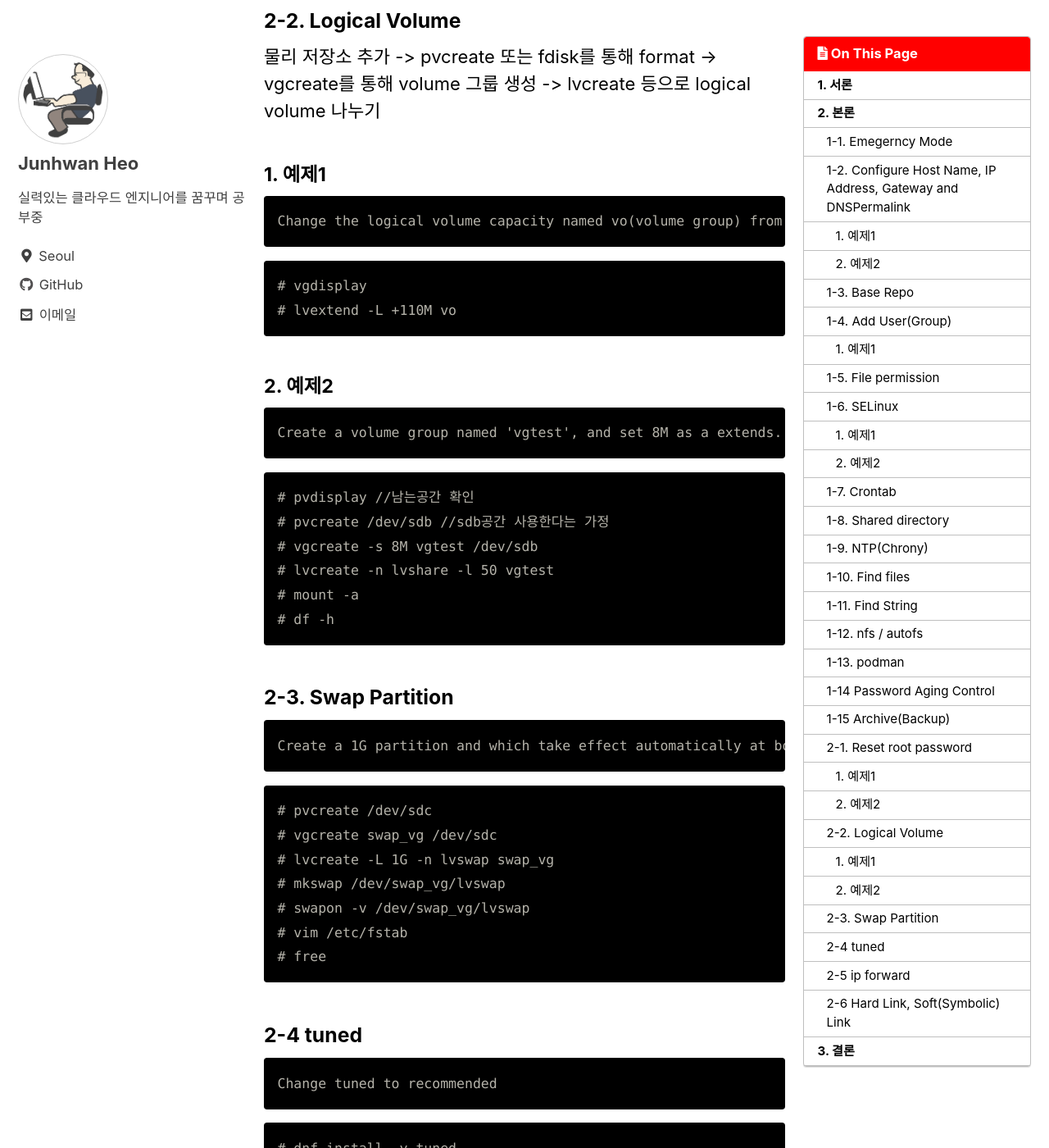
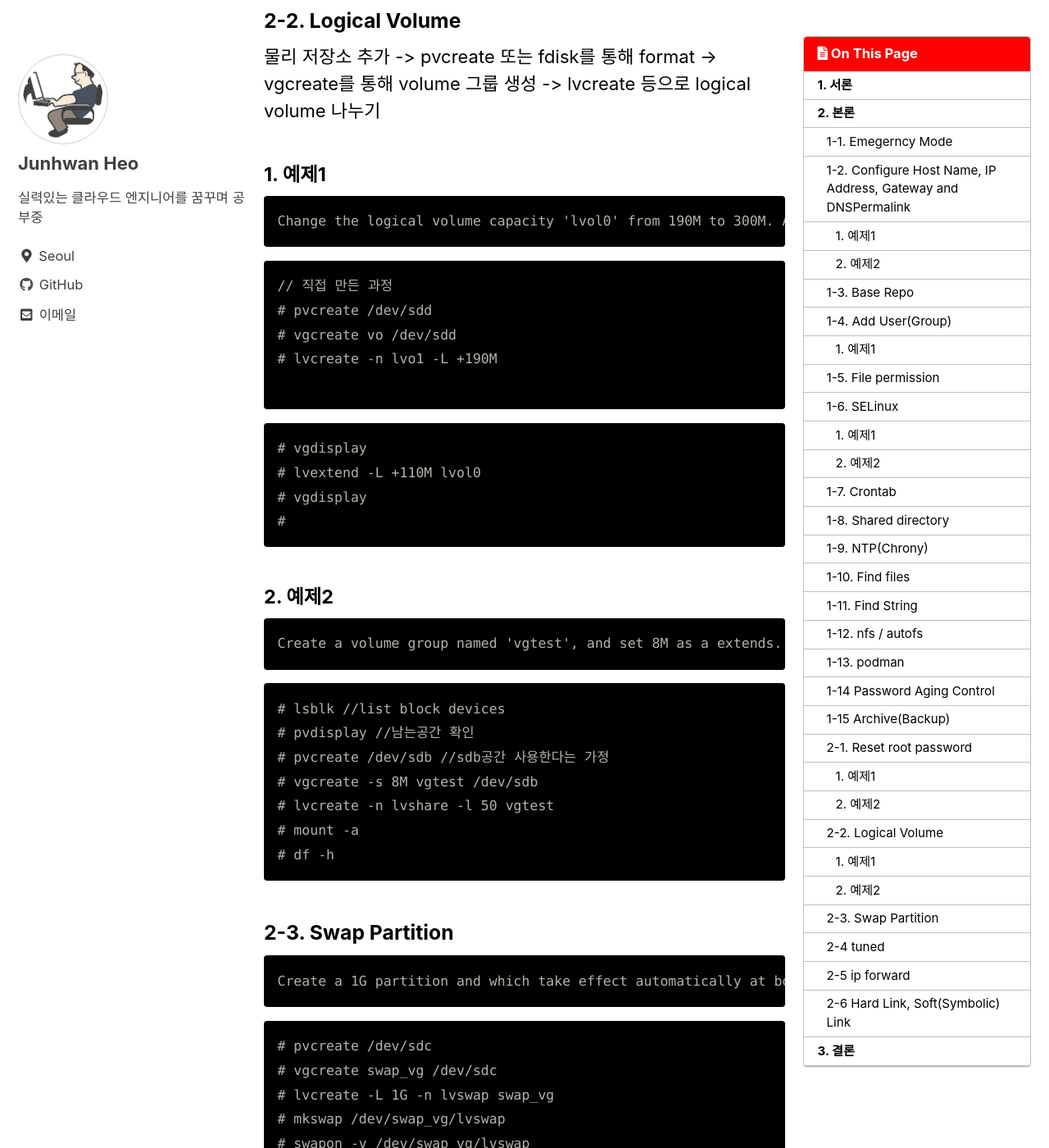
Before and after one commit to holeman4110/holeman4110.github.io, a Jekyll site: the page built from _posts/2023-02-19-rhcsa4.md, in a window 1280 px wide and 1400 px high, scrolled down 11141 px. Shown: the whole window at 82% size. Built offline with Jekyll 4.4.1, drawn with Linux system fonts in a browser that asks for light colours; cached includes are drawn as plain includes; a script bundle is joined from its source files by our own code; comment, search, counter and statistics services are not loaded.

Commit message:
Update 2023-02-19-rhcsa4.md

````diff
--- a/_posts/2023-02-19-rhcsa4.md
+++ b/_posts/2023-02-19-rhcsa4.md
@@ -421,12 +421,22 @@ keduit
 #### 1. 예제1
 
 ```
-Change the logical volume capacity named vo(volume group) from 190M to 300M. and the size of the floating range should set between 280 and 320. (This logical volume has been mounted in advance.)
+Change the logical volume capacity 'lvol0' from 190M to 300M. And the size of the floating range should set between 280 and 320. (This logical volume has been mounted in advance.)
+```
+
+```
+// 직접 만든 과정
+# pvcreate /dev/sdd
+# vgcreate vo /dev/sdd
+# lvcreate -n lvo1 -L +190M
+
 ```
 
 ```
 # vgdisplay
-# lvextend -L +110M vo
+# lvextend -L +110M lvol0
+# vgdisplay
+#
 ```
 
 #### 2. 예제2
@@ -436,6 +446,7 @@ Create a volume group named 'vgtest', and set 8M as a extends. Divided a volume
 ```
 
 ```
+# lsblk //list block devices
 # pvdisplay //남는공간 확인
 # pvcreate /dev/sdb //sdb공간 사용한다는 가정
 # vgcreate -s 8M vgtest /dev/sdb
@@ -475,6 +486,7 @@ Change tuned to recommended
 # reboot
 # tuned-adm verify
 ```
+
 ### 2-5 ip forward
 
 ```
````
